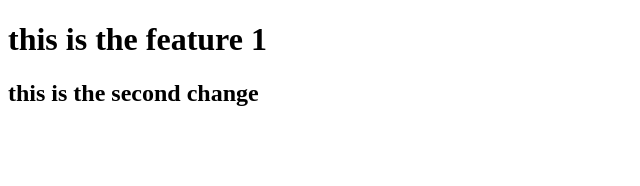
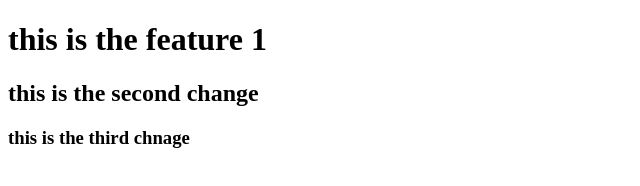
Before and after one commit to Shaharyar-saleem/gitcourse, a plain HTML site: page index.html in a window 1280 px wide. Shown: the whole page, without its empty margins (0-640 px from the left). Drawn offline with Linux system fonts and the light colour scheme.

Commit message:
this is the third change

```diff
--- a/index.html
+++ b/index.html
@@ -9,5 +9,8 @@
 
 
 	<h2>this is the second change</h2>
+
+
+	<h3>this is the third chnage</h3>
 </body>
 </html>
```
